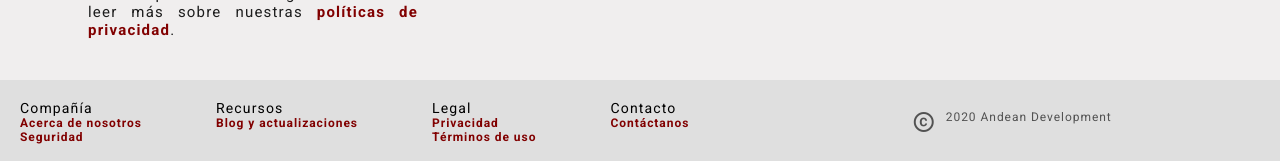
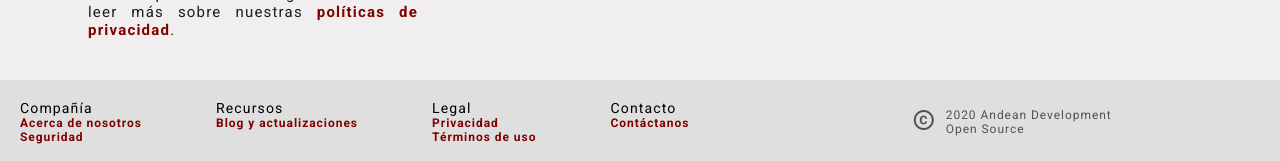
Before and after one commit to kazp058/CertDepo, a PHP site: page /index.php in a window 1280 px wide. Shown: the part 681-842 px from the top of the page. Run offline with PHP 8.4, Linux system fonts and the light colour scheme.

Commit message:
OpenSource

```diff
--- a/footer.php
+++ b/footer.php
@@ -36,7 +36,7 @@
                 </div>
                 <div>
                     <p>2020 Andean Development</p>
-
+                    <p>Open Source</p>
                 </div>
             </div>
 
```
